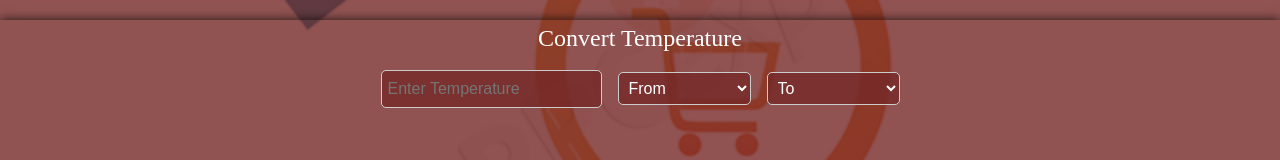
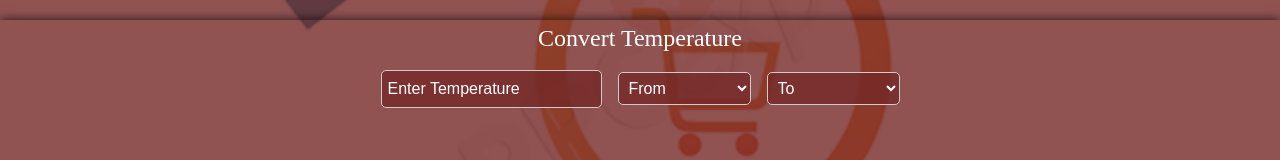
Before and after one commit to Raunakkumarr/converters, a plain HTML site: page index.html in a window 1280 px wide. Both pictures are taken after a click on the button "Temperature Converter". Shown: the part 346-506 px from the top of the page. Drawn offline with nearby package versions, Linux system fonts and the light colour scheme; a web font is replaced by a local one.

Commit message:
Update custom.css

```diff
--- a/assets/css/custom.css
+++ b/assets/css/custom.css
@@ -293,6 +293,10 @@ header.is-scrolling .navbar-container {
     margin-bottom: 10px;
 }
 
+input::placeholder{
+    color: #fff;
+}
+
 .results-section, .temp-results-section{
     display: flex;
     justify-content: center;
```
